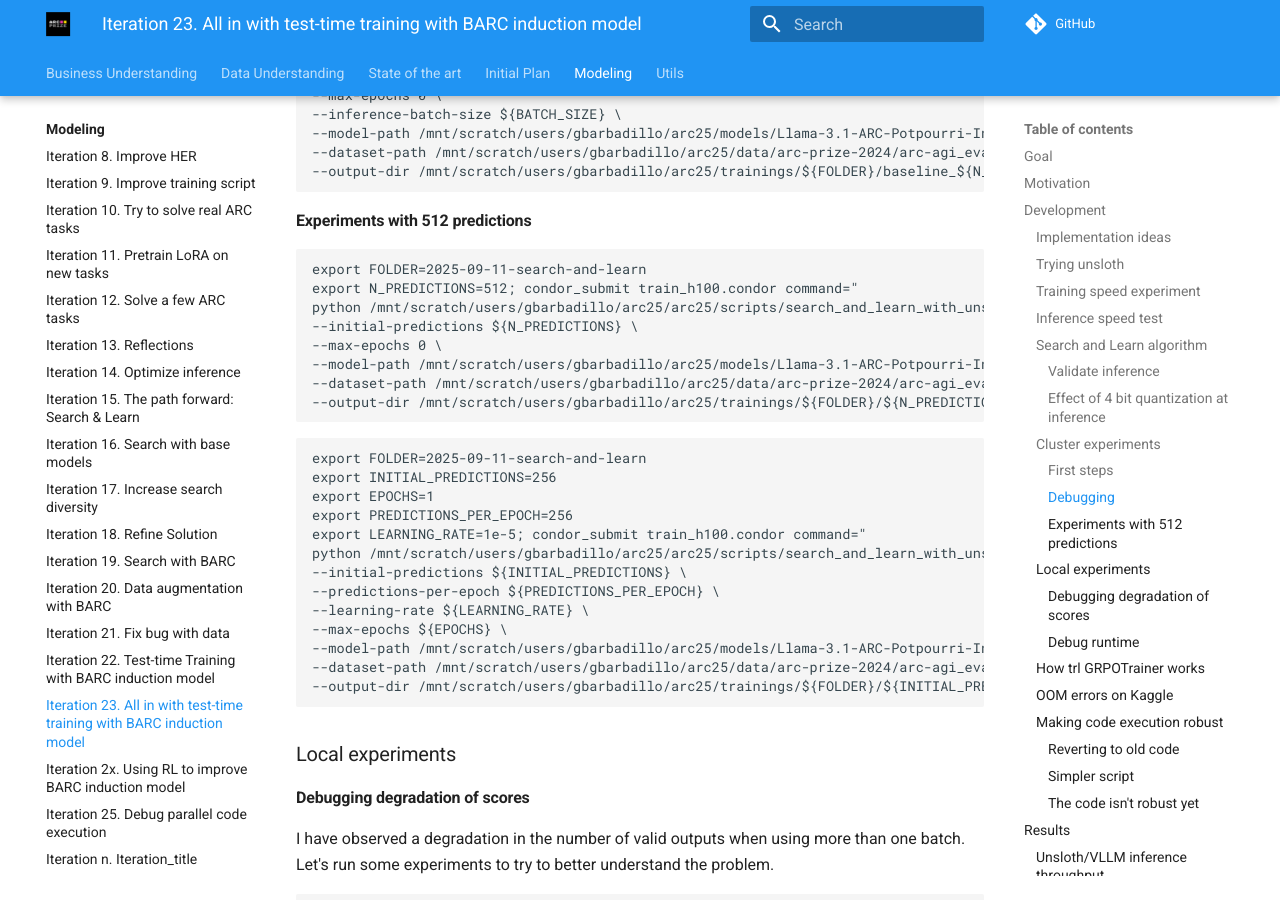
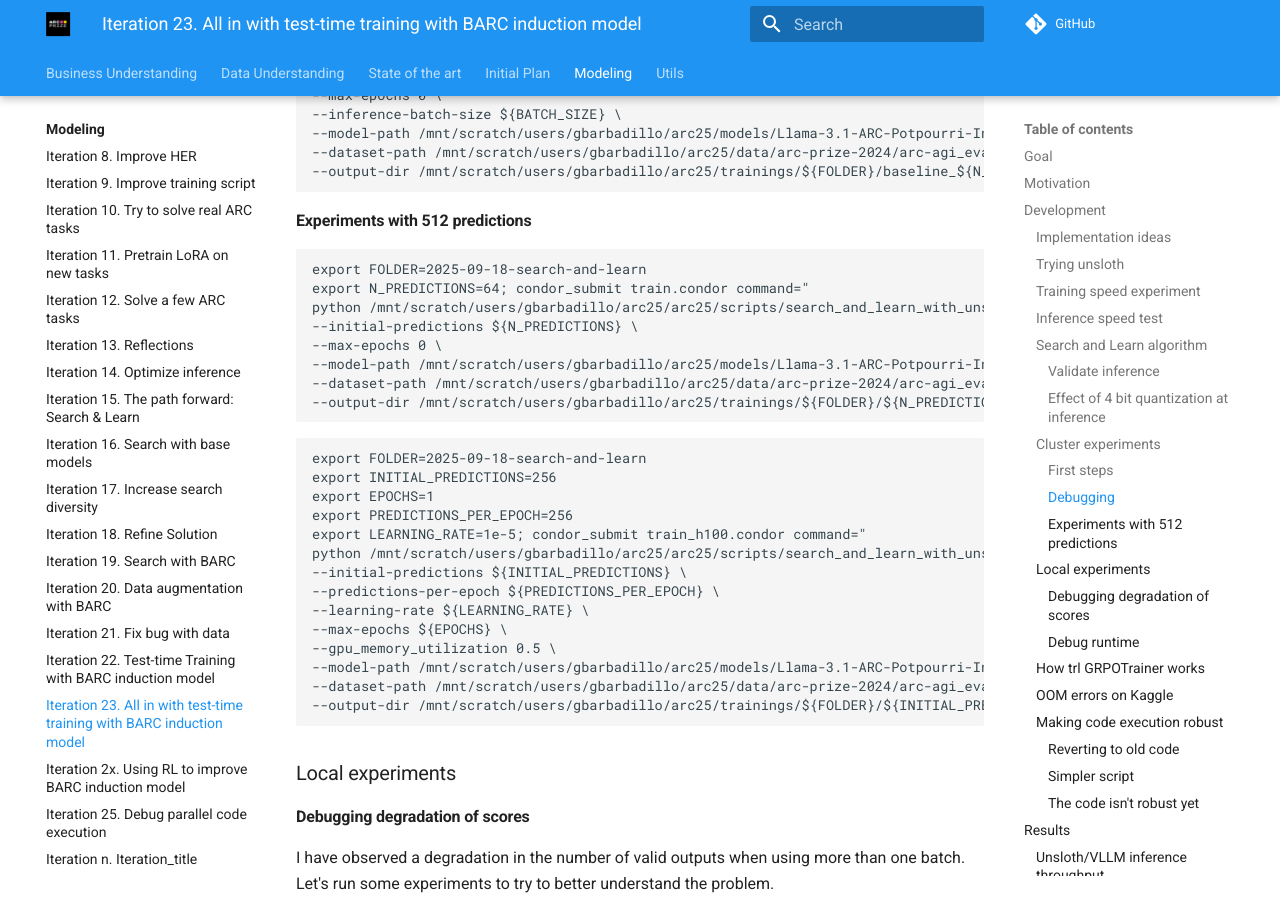
Before and after one commit to ironbar/arc25, an MkDocs documentation site: the page built from docs/modeling/Iteration_23_ttt_BARC_v2.md, in a window 1280 px wide and 900 px high, scrolled down 5583 px. Built offline with MkDocs 1.6.1 and Material for MkDocs 9.7.7, drawn with Linux system fonts in a browser that asks for light colours; comment, search, counter and statistics services are not loaded.

Commit message:
updated experiments

````diff
--- a/docs/modeling/Iteration_23_ttt_BARC_v2.md
+++ b/docs/modeling/Iteration_23_ttt_BARC_v2.md
@@ -263,8 +263,8 @@ python /mnt/scratch/users/gbarbadillo/arc25/arc25/scripts/search_and_learn_with_
 #### Experiments with 512 predictions
 
 ```bash
-export FOLDER=2025-09-11-search-and-learn
-export N_PREDICTIONS=512; condor_submit train_h100.condor command="
+export FOLDER=2025-09-18-search-and-learn
+export N_PREDICTIONS=64; condor_submit train.condor command="
 python /mnt/scratch/users/gbarbadillo/arc25/arc25/scripts/search_and_learn_with_unsloth.py \
 --initial-predictions ${N_PREDICTIONS} \
 --max-epochs 0 \
@@ -274,7 +274,7 @@ python /mnt/scratch/users/gbarbadillo/arc25/arc25/scripts/search_and_learn_with_
 ```
 
 ```bash
-export FOLDER=2025-09-11-search-and-learn
+export FOLDER=2025-09-18-search-and-learn
 export INITIAL_PREDICTIONS=256
 export EPOCHS=1
 export PREDICTIONS_PER_EPOCH=256
@@ -284,6 +284,7 @@ python /mnt/scratch/users/gbarbadillo/arc25/arc25/scripts/search_and_learn_with_
 --predictions-per-epoch ${PREDICTIONS_PER_EPOCH} \
 --learning-rate ${LEARNING_RATE} \
 --max-epochs ${EPOCHS} \
+--gpu_memory_utilization 0.5 \
 --model-path /mnt/scratch/users/gbarbadillo/arc25/models/Llama-3.1-ARC-Potpourri-Induction-8B \
 --dataset-path /mnt/scratch/users/gbarbadillo/arc25/data/arc-prize-2024/arc-agi_evaluation_challenges.json \
 --output-dir /mnt/scratch/users/gbarbadillo/arc25/trainings/${FOLDER}/${INITIAL_PREDICTIONS}i_${EPOCHS}x${PREDICTIONS_PER_EPOCH}_lr${LEARNING_RATE}" -append request_gpus=1 -append request_cpus=32
````
